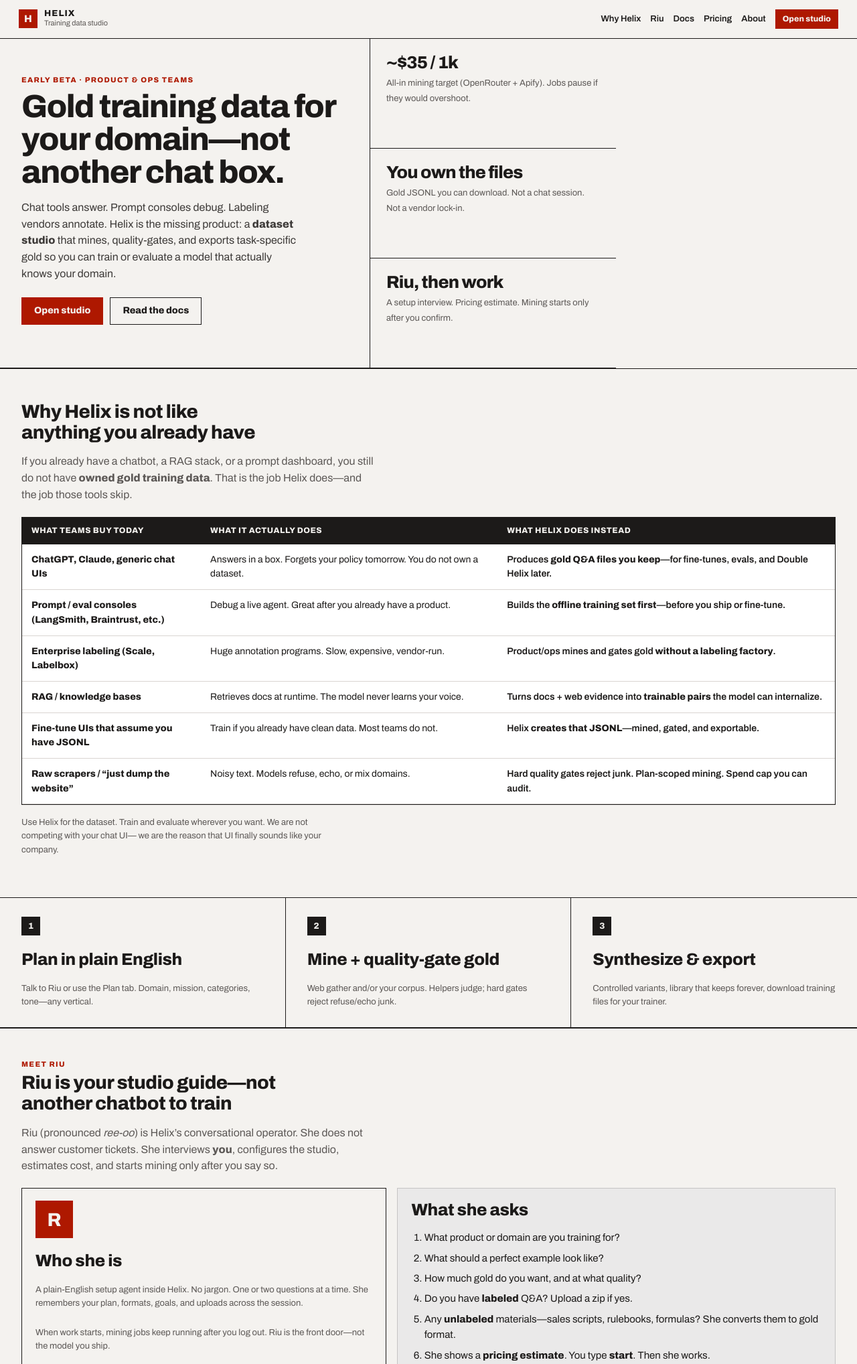
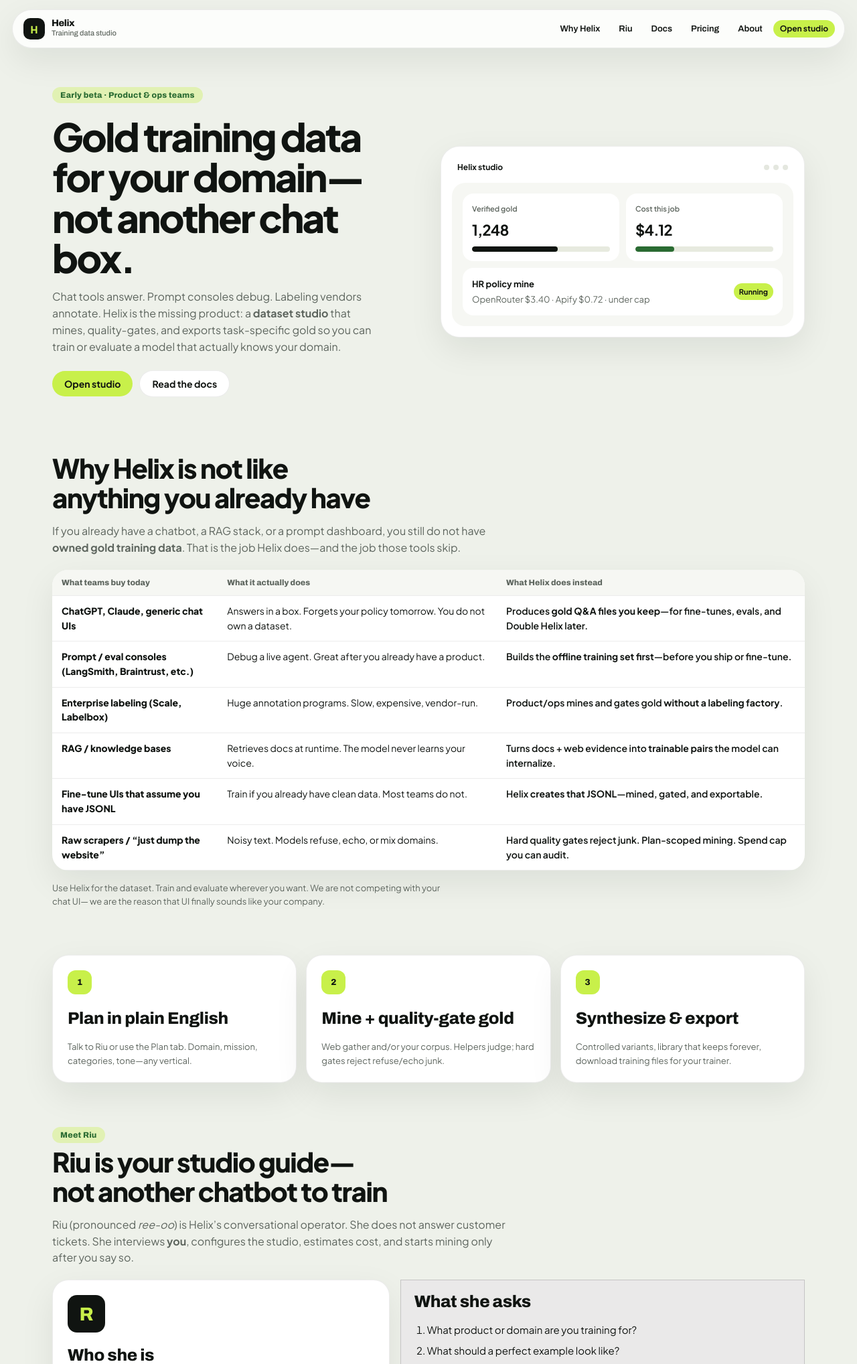
Before and after one commit to Dasgupta02n/helix-llm-training-system, a FastAPI app: page / in a window 1280 px wide. Shown: the top 2037 px of the page at 67% size. Run offline with FastAPI, Linux system fonts and the light colour scheme; data that the repository does not hold is empty; some libraries are stand-ins or nearby versions.

Commit message:
Restyle public site to a modern fintech SaaS landing (Dribbble 27226954).
Soft canvas, lime CTAs, pill nav, rounded product cards, and a CSS studio mock in the hero—no generated wallpaper.

```diff
--- a/helix/web/static/site.css
+++ b/helix/web/static/site.css
@@ -1,34 +1,60 @@
-/* Helix public site — ink on paper. No glass, no orbs, no generated wallpaper. */
+/* Helix public site — fintech SaaS (Dribbble 27226954 language) */
+@import url("https://fonts.googleapis.com/css2?family=Plus+Jakarta+Sans:wght@400;500;600;700;800&display=swap");
 
 .site-body {
-  background: #f4f2ef;
-  color: #1c1a19;
-  font-family: Archivo, system-ui, sans-serif;
+  --canvas: #eef1ea;
+  --card: #ffffff;
+  --ink: #101411;
+  --muted: #5d655e;
+  --line: rgba(16, 20, 17, 0.08);
+  --lime: #c8f04a;
+  --lime-2: #d8ff6a;
+  --ink-btn: #101411;
+  --shadow: 0 18px 50px rgba(16, 20, 17, 0.08);
+  --r: 24px;
+  --r-sm: 16px;
+  background: var(--canvas);
+  color: var(--ink);
+  font-family: "Plus Jakarta Sans", system-ui, sans-serif;
 }
 
-.site-body a { color: #ae1800; }
-.site-body a:hover { color: #7c1405; }
-.site-body .hint { color: #5c5856; }
+.site-body a { color: #2a6b32; }
+.site-body a:hover { color: #16481c; }
+.site-body .hint { color: var(--muted); line-height: 1.55; }
 .site-body .page-kicker {
-  color: #ae1800;
-  letter-spacing: 0.12em;
-  text-transform: uppercase;
-  font-size: 11px;
-  font-weight: 800;
+  display: inline-flex;
+  align-items: center;
+  gap: 8px;
+  color: #2a6b32;
+  background: rgba(200, 240, 74, 0.35);
+  border: 0;
+  border-radius: 999px;
+  padding: 6px 12px;
+  letter-spacing: 0.02em;
+  text-transform: none;
+  font-size: 12px;
+  font-weight: 700;
 }
 
 .site-body .landing-shell {
-  background: #f4f2ef;
+  background:
+    radial-gradient(900px 420px at 88% -8%, rgba(200, 240, 74, 0.35), transparent 55%),
+    var(--canvas);
 }
 
+/* Header: logo | links | lime CTA */
 .site-body .site-top {
   position: sticky;
-  top: 0;
+  top: 14px;
   z-index: 40;
-  background: #f4f2ef;
-  border-bottom: 1px solid #1c1a19;
-  padding: 0 28px;
-  min-height: 58px;
+  margin: 14px 18px 0;
+  padding: 10px 14px 10px 16px;
+  min-height: 0;
+  border: 1px solid var(--line);
+  border-bottom: 1px solid var(--line);
+  border-radius: 999px;
+  background: rgba(255, 255, 255, 0.82);
+  box-shadow: var(--shadow);
 }
 .site-body .brand {
   color: inherit;
@@ -38,260 +64,331 @@
   gap: 10px;
 }
 .site-body .brand-mark {
-  width: 28px;
-  height: 28px;
-  background: #ae1800;
-  color: #f4f2ef;
+  width: 32px;
+  height: 32px;
+  border-radius: 10px;
+  background: var(--ink);
+  color: var(--lime);
   display: grid;
   place-items: center;
-  font: 800 15px/1 Archivo, sans-serif;
-  border-radius: 0;
+  font: 800 15px/1 "Plus Jakarta Sans", sans-serif;
 }
 .site-body .brand-text strong {
   display: block;
-  font-size: 13px;
-  letter-spacing: 0.08em;
-  text-transform: uppercase;
+  font-size: 14px;
+  letter-spacing: -0.03em;
+  text-transform: none;
+  font-weight: 800;
 }
 .site-body .brand-text span {
   font-size: 11px;
-  color: #5c5856;
+  color: var(--muted);
+  font-weight: 500;
+}
+.site-body .site-nav {
+  gap: 6px 4px;
+}
+.site-body .site-nav a:not(.btn) {
+  color: var(--ink);
+  font-weight: 600;
+  font-size: 13px;
+  padding: 8px 12px;
+  border-radius: 999px;
+}
+.site-body .site-nav a:not(.btn):hover {
+  background: rgba(16, 20, 17, 0.05);
+  color: var(--ink);
+}
+.site-body .site-nav-toggle {
+  color: var(--ink);
+  border: 1px solid var(--line);
+  border-radius: 999px;
+  background: #fff;
+}
+.site-body .btn {
+  border-radius: 999px;
+  font-family: "Plus Jakarta Sans", sans-serif;
+  font-weight: 700;
+  border-width: 0;
+}
+.site-body .btn-primary {
+  background: var(--lime);
+  color: var(--ink-btn);
+  border-color: var(--lime);
+}
+.site-body .btn-primary:hover:not(:disabled) {
+  background: var(--lime-2);
+  border-color: var(--lime-2);
+}
+.site-body .btn-secondary {
+  background: #fff;
+  color: var(--ink);
+  border: 1px solid var(--line);
+}
+.site-body .btn-ghost { color: var(--ink); }
+.site-body .badge {
+  border-radius: 999px;
+  border: 1px solid var(--line);
+  background: #fff;
+  color: var(--ink);
+  font-size: 12px;
+  font-weight: 600;
   letter-spacing: 0;
   text-transform: none;
-  font-weight: 400;
 }
-.site-body .site-nav a:not(.btn) {
-  color: #1c1a19;
-  font-weight: 600;
-  font-size: 13px;
-}
-.site-body .site-nav a:not(.btn):hover { color: #ae1800; }
-.site-body .site-nav-toggle {
-  color: #1c1a19;
-  border: 1px solid #1c1a19;
-  border-radius: 0;
-  background: transparent;
+.site-body .badge.accent {
+  background: var(--lime);
+  color: var(--ink);
+  border-color: transparent;
 }
 
-.site-body .btn {
-  border-radius: 0;
-  font-family: Archivo, sans-serif;
-  font-weight: 800;
-}
-.site-body .btn-primary {
-  background: #ae1800;
-  color: #f4f2ef;
-  border-color: #ae1800;
-}
-.site-body .btn-primary:hover:not(:disabled) {
-  background: #7c1405;
-  border-color: #7c1405;
-}
-.site-body .btn-secondary {
-  background: transparent;
-  border-color: #1c1a19;
-  color: #1c1a19;
-}
-.site-body .btn-ghost { color: #ae1800; }
-.site-body .badge {
-  border-radius: 0;
-  border: 1px solid #1c1a19;
-  background: transparent;
-  color: #1c1a19;
-  font-size: 11px;
-  font-weight: 700;
-  letter-spacing: 0.04em;
-  text-transform: uppercase;
-}
-.site-body .badge.accent {
-  background: #ae1800;
-  color: #f4f2ef;
-  border-color: #ae1800;
-}
-
-/* Hero — type + facts, no photo */
+/* Hero */
 .hx-hero {
   display: grid;
-  grid-template-columns: 1.2fr 0.8fr;
-  gap: 0;
-  border-bottom: 1px solid #1c1a19;
+  grid-template-columns: 1fr 1fr;
+  gap: 36px;
+  align-items: center;
+  max-width: 1180px;
+  margin: 0 auto;
+  padding: 56px 28px 28px;
+  border: 0;
   min-height: auto;
-  padding: 0;
-  overflow: visible;
-  align-items: stretch;
 }
 .hx-hero-media,
 .hx-hero-orb { display: none !important; }
-.hx-hero-inner {
-  padding: 56px 32px 64px;
-  max-width: none;
-}
+.hx-hero-inner { padding: 0; }
 .hx-hero h1 {
-  font: 800 48px/1.02 Archivo, sans-serif;
-  letter-spacing: -0.03em;
-  max-width: 16ch;
-  margin: 10px 0 16px;
-  color: #1c1a19;
+  font: 800 clamp(36px, 4.6vw, 58px)/1.04 "Plus Jakarta Sans", sans-serif;
+  letter-spacing: -0.045em;
+  max-width: 13ch;
+  margin: 14px 0 16px;
+  color: var(--ink);
 }
 .hx-hero .lead {
   font-size: 16px;
-  max-width: 46ch;
-  color: #3d3a38;
+  max-width: 42ch;
+  color: var(--muted);
 }
+
 .hx-hero-aside {
-  border-left: 1px solid #1c1a19;
+  border: 0;
+  background: transparent;
+}
+.hx-mock {
+  background: var(--card);
+  border-radius: 28px;
+  box-shadow: var(--shadow);
+  padding: 16px;
+  border: 1px solid var(--line);
+}
+.hx-mock-bar {
   display: flex;
-  flex-direction: column;
-  justify-content: stretch;
+  align-items: center;
+  justify-content: space-between;
+  padding: 6px 8px 14px;
+  font-size: 12px;
+  font-weight: 700;
 }
-.hx-stat {
-  flex: 1;
-  padding: 22px 24px;
-  border-bottom: 1px solid #1c1a19;
+.hx-mock-dots { display: flex; gap: 6px; }
+.hx-mock-dots i {
+  width: 8px;
+  height: 8px;
+  border-radius: 50%;
+  background: #e4e7df;
+  display: block;
 }
-.hx-stat:last-child { border-bottom: 0; }
-.hx-stat b {
+.hx-mock-body {
+  background: #f6f7f3;
+  border-radius: 20px;
+  padding: 16px;
+}
+.hx-mock-row {
+  display: grid;
+  grid-template-columns: 1fr 1fr;
+  gap: 10px;
+  margin-bottom: 10px;
+}
+.hx-kpi {
+  background: #fff;
+  border-radius: 16px;
+  padding: 14px;
+}
+.hx-kpi small {
   display: block;
-  font: 800 26px/1 Archivo, sans-serif;
-  letter-spacing: -0.03em;
+  color: var(--muted);
+  font-size: 11px;
+  font-weight: 600;
   margin-bottom: 6px;
 }
-.hx-stat span {
+.hx-kpi b {
+  font-size: 22px;
+  letter-spacing: -0.03em;
+}
+.hx-bar {
+  height: 8px;
+  border-radius: 99px;
+  background: #e7eadf;
+  overflow: hidden;
+  margin-top: 8px;
+}
+.hx-bar span {
+  display: block;
+  height: 100%;
+  width: 62%;
+  background: var(--ink);
+  border-radius: 99px;
+}
+.hx-bar.teal span { width: 28%; background: #2a6b32; }
+.hx-job {
+  background: #fff;
+  border-radius: 16px;
+  padding: 14px;
+  display: flex;
+  justify-content: space-between;
+  align-items: center;
+  gap: 10px;
   font-size: 13px;
-  color: #5c5856;
+}
+.hx-job em {
+  font-style: normal;
+  background: var(--lime);
+  border-radius: 999px;
+  padding: 4px 8px;
+  font-size: 11px;
+  font-weight: 700;
 }
 
-.section-lead { color: #5c5856; max-width: 58ch; }
+.section-lead { color: var(--muted); max-width: 58ch; }
 
 .site-body .landing-decision {
-  max-width: none;
-  margin: 0;
-  padding: 48px 32px;
-  border-top: 1px solid #1c1a19;
+  max-width: 1180px;
+  margin: 0 auto;
+  padding: 56px 28px;
+  border-top: 0;
 }
 .site-body .landing-decision h2 {
-  font: 800 28px/1.12 Archivo, sans-serif;
-  letter-spacing: -0.02em;
-  max-width: 22ch;
-}
-.site-body .landing-decision-grid {
-  max-width: 1100px;
+  font: 800 clamp(26px, 3.2vw, 40px)/1.1 "Plus Jakarta Sans", sans-serif;
+  letter-spacing: -0.035em;
+  max-width: 18ch;
 }
 .site-body .landing-decision-grid .card,
-.site-body .landing-features .card,
-.site-body .riu-portrait,
-.site-body .pricing-card {
-  background: #f4f2ef;
-  border: 1px solid #1c1a19;
-  border-radius: 0;
-  box-shadow: none;
-  backdrop-filter: none;
-  color: #1c1a19;
-  transition: none;
-}
-.site-body .landing-decision-grid .card:hover,
-.site-body .pricing-card:hover {
-  transform: none;
-  border-color: #1c1a19;
+.site-body .pricing-card,
+.site-body .riu-portrait {
+  background: var(--card);
+  border: 1px solid var(--line);
+  border-radius: var(--r);
+  box-shadow: var(--shadow);
+  color: var(--ink);
+  padding: 22px;
 }
 .site-body .landing-features {
-  border-top: 1px solid #1c1a19;
-  border-bottom: 1px solid #1c1a19;
-  max-width: none;
-  margin: 0;
-  gap: 0;
-  padding: 0;
-  background: #f4f2ef;
+  max-width: 1180px;
+  margin: 0 auto 8px;
+  padding: 0 28px;
+  border: 0;
+  background: transparent;
   display: grid;
   grid-template-columns: repeat(3, 1fr);
+  gap: 14px;
 }
 .site-body .landing-features .card {
-  border: 0;
-  border-right: 1px solid #1c1a19;
-  padding: 28px 32px;
+  background: var(--card);
+  border: 1px solid var(--line);
+  border-radius: var(--r);
+  box-shadow: var(--shadow);
+  padding: 22px;
 }
-.site-body .landing-features .card:last-child { border-right: 0; }
 .site-body .feature-icon {
-  border-radius: 0;
-  background: #1c1a19;
-  color: #f4f2ef;
+  border-radius: 12px;
+  background: var(--lime);
+  color: var(--ink);
+  width: 36px;
+  height: 36px;
 }
 .site-body .compare-wrap {
-  border: 1px solid #1c1a19;
-  border-radius: 0;
-  background: #fff;
+  border: 0;
+  border-radius: var(--r);
+  background: var(--card);
+  box-shadow: var(--shadow);
+  overflow: hidden;
 }
 .site-body .compare-table thead th {
-  background: #1c1a19;
-  color: #f4f2ef;
-  border-bottom-color: #1c1a19;
+  background: #f6f7f3;
+  color: var(--muted);
+  border-bottom: 1px solid var(--line);
+  text-transform: none;
+  letter-spacing: 0;
+  font-size: 12px;
 }
 .site-body .compare-table th,
 .site-body .compare-table td {
-  color: #1c1a19;
-  border-bottom-color: #d9d5d1;
+  color: var(--ink);
+  border-bottom: 1px solid var(--line);
 }
 .site-body .riu-mark {
-  border-radius: 0;
-  background: #ae1800;
-  color: #f4f2ef;
+  border-radius: 14px;
+  background: var(--ink);
+  color: var(--lime);
 }
 .riu-visual { display: none !important; }
 .site-body .poster-banner {
-  margin: 0;
-  border-radius: 0;
-  background: #ae1800;
-  color: #f4f2ef;
-  padding: 40px 32px;
+  max-width: 1180px;
+  margin: 12px auto 0;
+  border-radius: 32px 32px 0 0;
+  background: var(--ink);
+  color: #f4f7f0;
+  padding: 48px 36px;
 }
 .site-body .poster-banner h2,
-.site-body .poster-banner p { color: #f4f2ef; }
+.site-body .poster-banner p { color: #f4f7f0; }
 .site-body .poster-banner .btn-secondary {
-  background: #f4f2ef;
-  color: #1c1a19;
+  background: var(--lime);
+  color: var(--ink);
   border: 0;
 }
 
 .site-body .site-footer {
-  border-top: 1px solid #1c1a19;
-  background: #f4f2ef;
+  border-top: 0;
+  background: #101411;
+  color: #d7ddd4;
+  margin: 0 0 0;
+  border-radius: 0;
+  padding: 40px 28px 24px;
 }
-.site-body .site-footer-label { color: #1c1a19; }
-.site-body .faq-list details { border-top-color: #d9d5d1; }
-.site-body .faq-list summary { color: #1c1a19; }
-.site-body .price-inline { color: #ae1800; }
+.site-body .site-footer a,
+.site-body .site-footer .hint { color: #a8b0a6; }
+.site-body .site-footer-label { color: #f4f7f0; }
+.site-body .site-footer-bottom { color: #7d857b; border-top-color: rgba(255,255,255,0.08); }
+.site-body .faq-list details { border-top: 1px solid var(--line); }
+.site-body .faq-list summary { color: var(--ink); }
+.site-body .price-inline { color: var(--ink); }
 
 .site-body .public-page {
-  max-width: 780px;
-  padding: 48px 32px 80px;
+  max-width: 800px;
+  padding: 48px 28px 80px;
 }
 .site-body .legal-doc h1,
 .site-body .legal-doc h2,
 .site-body .legal-doc h3 {
-  font-family: Archivo, sans-serif;
+  font-family: "Plus Jakarta Sans", sans-serif;
   font-weight: 800;
-  color: #1c1a19;
+  letter-spacing: -0.03em;
+  color: var(--ink);
 }
-.site-body .legal-doc .lead { color: #5c5856; }
+.site-body .legal-doc .lead { color: var(--muted); }
 .site-body .pricing-card.featured {
-  border-color: #ae1800;
-  box-shadow: none;
+  border-color: transparent;
+  outline: 2px solid var(--ink);
 }
 
-.reveal,
-.reveal.in {
-  opacity: 1;
-  transform: none;
-  transition: none;
-}
+.reveal, .reveal.in { opacity: 1; transform: none; }
 
 @media (max-width: 860px) {
-  .hx-hero { grid-template-columns: 1fr; }
-  .hx-hero-aside { border-left: 0; border-top: 1px solid #1c1a19; }
-  .hx-hero h1 { font-size: 34px; }
+  .site-body .site-top {
+    top: 8px;
+    border-radius: 20px;
+    flex-wrap: wrap;
+  }
+  .hx-hero { grid-template-columns: 1fr; padding-top: 36px; }
   .site-body .landing-features { grid-template-columns: 1fr; }
-  .site-body .landing-features .card {
-    border-right: 0;
-    border-bottom: 1px solid #1c1a19;
-  }
 }
--- a/helix/web/templates/index.html
+++ b/helix/web/templates/index.html
@@ -45,18 +45,33 @@
       <a class="btn btn-secondary btn-lg" href="/docs">Read the docs</a>
     </div>
   </div>
-  <aside class="hx-hero-aside" aria-label="Product facts">
-    <div class="hx-stat">
-      <b>~$35 / 1k</b>
-      <span>All-in mining target (OpenRouter + Apify). Jobs pause if they would overshoot.</span>
-    </div>
-    <div class="hx-stat">
-      <b>You own the files</b>
-      <span>Gold JSONL you can download. Not a chat session. Not a vendor lock-in.</span>
-    </div>
-    <div class="hx-stat">
-      <b>Riu, then work</b>
-      <span>A setup interview. Pricing estimate. Mining starts only after you confirm.</span>
+  <aside class="hx-hero-aside" aria-label="Helix studio preview">
+    <div class="hx-mock">
+      <div class="hx-mock-bar">
+        <span>Helix studio</span>
+        <span class="hx-mock-dots" aria-hidden="true"><i></i><i></i><i></i></span>
+      </div>
+      <div class="hx-mock-body">
+        <div class="hx-mock-row">
+          <div class="hx-kpi">
+            <small>Verified gold</small>
+            <b>1,248</b>
+            <div class="hx-bar"><span></span></div>
+          </div>
+          <div class="hx-kpi">
+            <small>Cost this job</small>
+            <b>$4.12</b>
+            <div class="hx-bar teal"><span></span></div>
+          </div>
+        </div>
+        <div class="hx-job">
+          <div>
+            <strong>HR policy mine</strong>
+            <div class="hint mb-0">OpenRouter $3.40 · Apify $0.72 · under cap</div>
+          </div>
+          <em>Running</em>
+        </div>
+      </div>
     </div>
   </aside>
 </section>
@@ -307,9 +322,9 @@
     focused where prompt tools stop: offline training sets you can own and version.
   </p>
   <div class="flex" style="margin-top:16px;gap:10px;flex-wrap:wrap">
-    <a class="btn btn-secondary" href="/docs" style="background:var(--paper);color:var(--ink)">Read docs</a>
-    <a class="btn btn-secondary" href="/#riu" style="background:transparent;color:var(--paper);border-color:var(--paper)">Meet Riu</a>
-    <a class="btn btn-secondary" href="/app" style="background:var(--paper);color:var(--ink)">Open studio</a>
+    <a class="btn btn-secondary" href="/docs">Read docs</a>
+    <a class="btn btn-secondary" href="/#riu">Meet Riu</a>
+    <a class="btn btn-primary" href="/app">Open studio</a>
   </div>
 </div>
 {% endblock %}
--- a/helix/web/templates/public_base.html
+++ b/helix/web/templates/public_base.html
@@ -5,7 +5,7 @@
   <meta name="viewport" content="width=device-width, initial-scale=1" />
   <title>{% block title %}Helix{% endblock %} — Training Data Studio</title>
   <meta name="description" content="{% block meta_description %}Helix is a no-code gold training-data studio for product and ops teams: plan in plain English, mine evidence, quality-gate gold examples, synthesize variants, and export fine-tune-ready datasets.{% endblock %}" />
-  <meta name="theme-color" content="#f4f2ef" />
+  <meta name="theme-color" content="#eef1ea" />
   <link rel="canonical" href="{% block canonical %}https://c7xai.in/{% endblock %}" />
   <link rel="stylesheet" href="/static/app.css?v={{ static_v }}" />
   <link rel="stylesheet" href="/static/site.css?v={{ static_v }}" />
```
